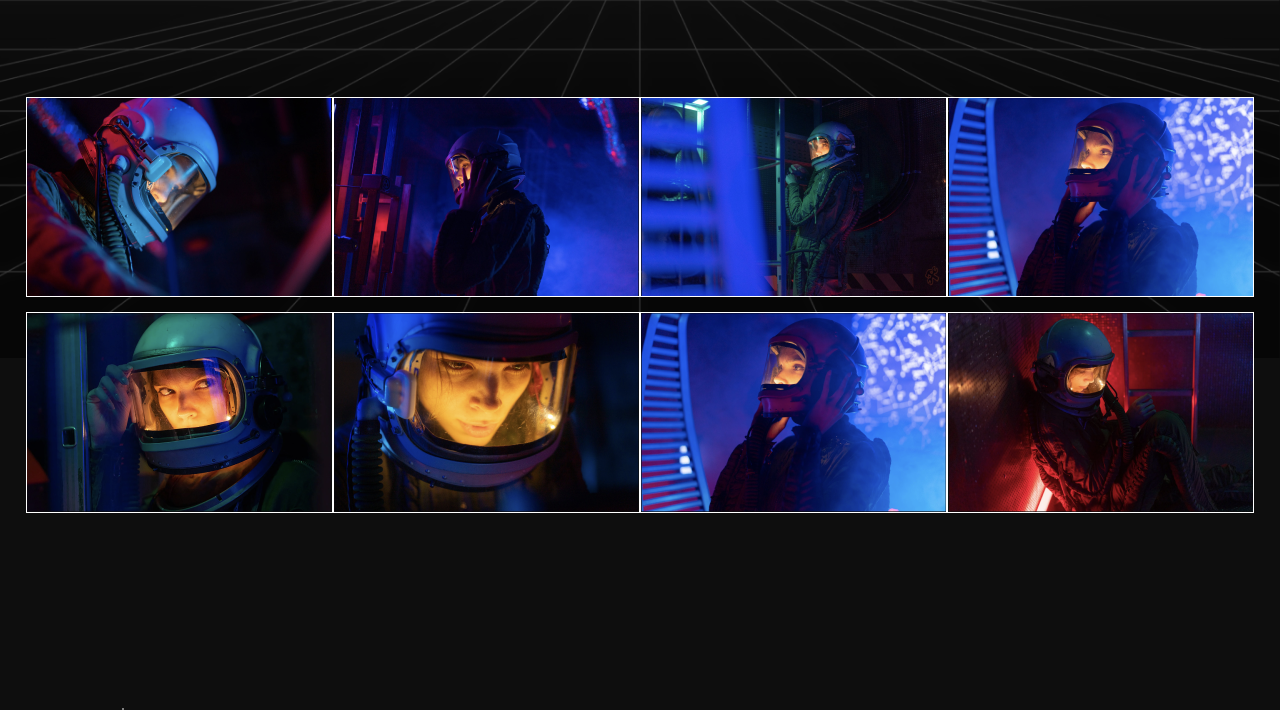
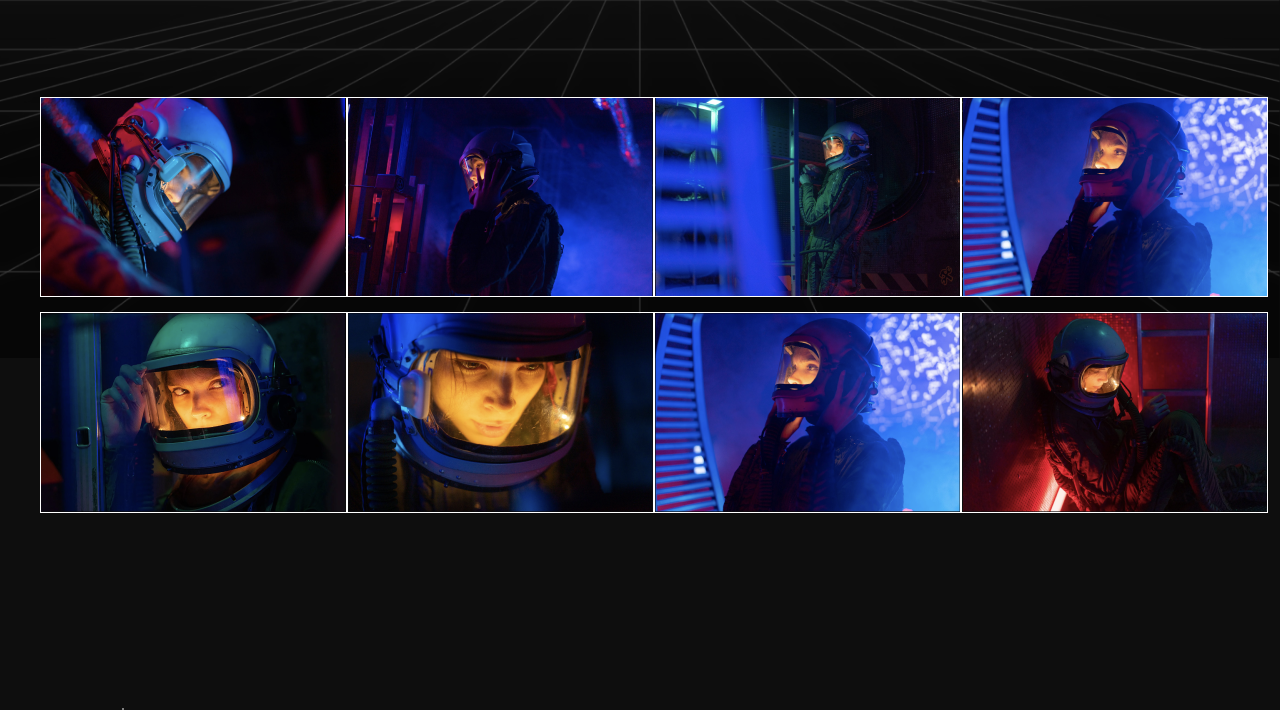
Before and after one commit to marcos-acs/NFTs-Shop, a plain HTML site: page nfts.html in a window 1280 px wide. Shown: the part 531-1241 px from the top of the page. Drawn offline with Linux system fonts and the light colour scheme.

Commit message:
espaço entre imagens

```diff
--- a/style/style.css
+++ b/style/style.css
@@ -179,16 +179,13 @@ p {
     display: flex;
     flex-direction: column;
     gap: 15px;
-
-    flex-basis: 1;
+    width: 100%;
 }
 
 .gallery > div {
     display: flex;
     flex-direction: row;
     justify-content: space-between;
-
-    width: 100%;
 
 }
 
```
